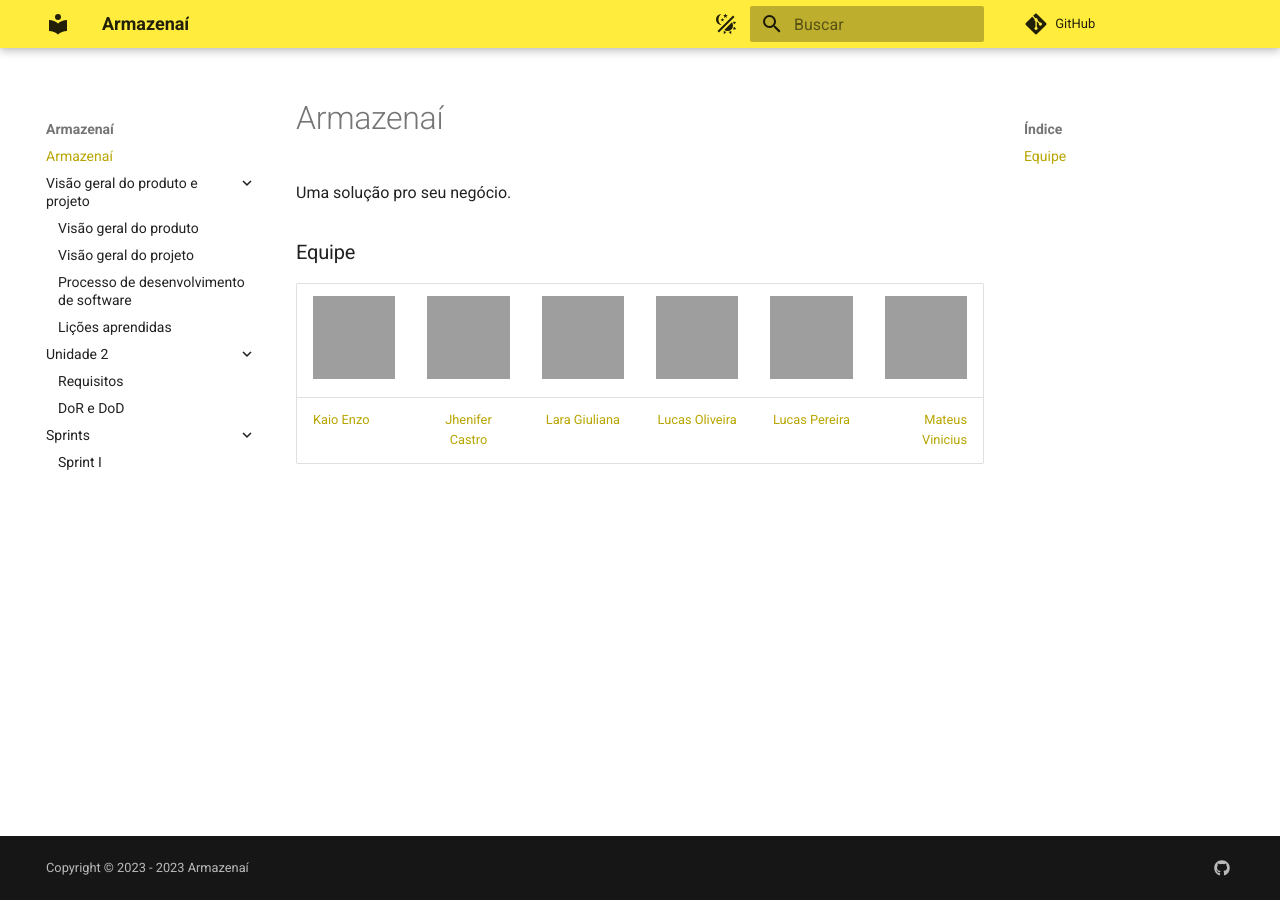
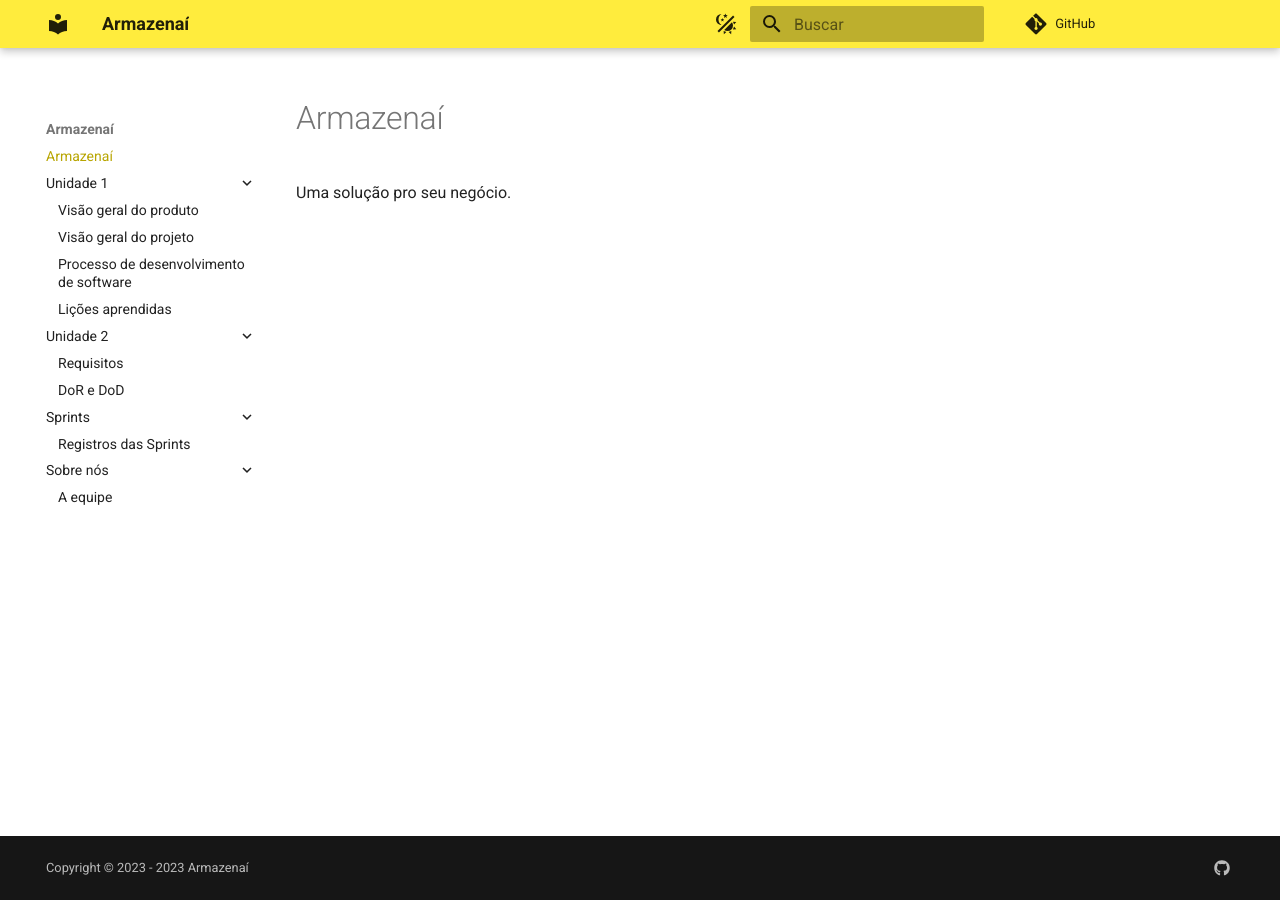
Before and after one commit to mdsreq-fga-unb/2023.1-Armazenai, an MkDocs documentation site: the page built from docs/index.md, in a window 1280 px wide. Built offline with MkDocs 1.6.1 and Material for MkDocs 9.7.7, drawn with Linux system fonts in a browser that asks for light colours; comment, search, counter and statistics services are not loaded; grey boxes are pictures that could not be loaded.

Commit message:
Change documentation folders

```diff
--- a/docs/index.md
+++ b/docs/index.md
@@ -1,6 +1,2 @@
 # Armazenaí
  Uma solução pro seu negócio.
-### Equipe
-| <a href="https://github.com/kaioenzo"><img src="https://avatars.githubusercontent.com/u/59144744?v=4" width="150"></img></a> | <a href="https://github.com/jheniferib"><img src="https://avatars.githubusercontent.com/u/123898577?v=4" width="150"></img></a> | <a href="https://github.com/laragiuliana"><img src="https://avatars.githubusercontent.com/u/118694498?v=4" width="150"></img></a> | <a href="https://github.com/Katuner"><img src="https://avatars.githubusercontent.com/u/98045972?v=4" width="150"></img></a> | <a href="https://github.com/l-pires"><img src="https://avatars.githubusercontent.com/u/62766923?v=4" width="150"></img></a> | <a href="https://github.com/matix0"><img src="https://avatars.githubusercontent.com/u/61623585?v=4" width="150"></img></a> |
-|----------|:-------------:| :---------: | :---------: | :---------: | ------:|
-| [Kaio Enzo](https://github.com/kaioenzo) |  [Jhenifer Castro](https://github.com/jheniferib) | [Lara Giuliana](https://github.com/laragiuliana) | [Lucas Oliveira](https://github.com/Katuner) | [Lucas Pereira](https://github.com/l-pires) | [Mateus Vinicius](https://github.com/matix0) |
--- a/mkdocs.yml
+++ b/mkdocs.yml
@@ -35,7 +35,7 @@
 repo_url: https://github.com/mdsreq-fga-unb/2023.1-Armazenai
 nav :
   - 'index.md'
-  - Visão geral do produto e projeto:
+  - Unidade 1:
     - Visão geral do produto: 'Unidade 1/visaoGeralDoProduto.md'
     - Visão geral do projeto: 'Unidade 1/visaoGeralDoProjeto.md'
     - Processo de desenvolvimento de software: 'Unidade 1/processoDeDesenvolvimento.md'
@@ -44,4 +44,6 @@
     - Requisitos: 'Unidade 2/requisitos.md'
     - DoR e DoD: 'Unidade 2/dor&dod.md'
   - Sprints:
-    - Sprint I: 'Sprints/sprint_1.md'
+    - Registros das Sprints: 'Sprints/registro-sprints.md'
+  - Sobre nós:
+    - A equipe: 'Sobre/sobre-nos.md'
```
Also changed, not shown: docs/Sobre/sobre-nos.md (added, +6 -0 lines), docs/Sprints/registro-sprints.md (added).
